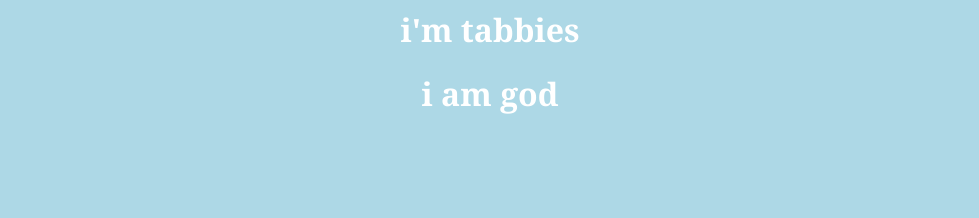
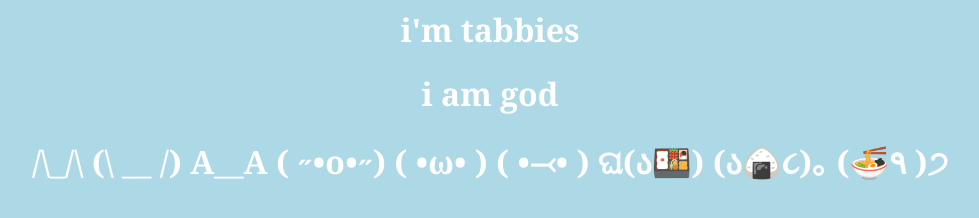
Before and after one commit to tabpies/fortnitequeenloveamongus, a plain HTML site: page index.html in a window 1280 px wide. Shown: the whole page, without its empty margins (150-1129 px from the left). Drawn offline with Linux system fonts and the light colour scheme.

Commit message:
Update index.html

```diff
--- a/index.html
+++ b/index.html
@@ -26,3 +26,10 @@ div {text-align: center;}
 
 </body>
 </html>
+
+
+<div class="ascii-art">
+   /\_/\     (\ __ /)      A__A
+  ( ˶•o•˶)    ( •ω• )     ( •⤙•  )
+ଘ(ა🍱)    (ა🍙૮)｡  (🍜٩  )੭
+</div>
```
